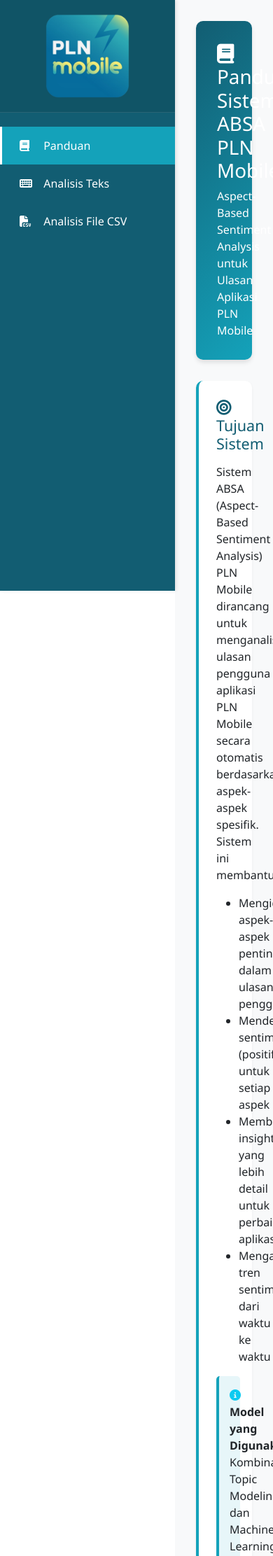
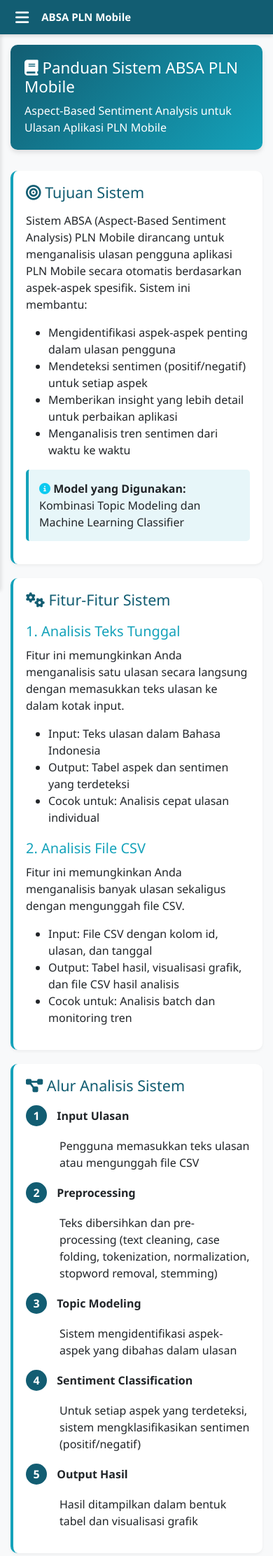
Before and after one commit to ririsariii/ABSA-PLN-Mobile, a Flask app: template templates/index.html in a window 390 px wide; the page is wider, and only the part inside the window is pictured. Shown: the top 2223 px of that part at 70% size. Run offline with Flask 3, Linux system fonts and the light colour scheme; the template is opened without the code that fills it, so the values that code supplies are empty; parts of the project's set-up code (start-up, migrations or seed data) failed here and were passed over.

Commit message:
Update index.html

```diff
--- a/templates/index.html
+++ b/templates/index.html
@@ -33,6 +33,7 @@
             padding: 0;
             z-index: 1000;
             box-shadow: 2px 0 5px rgba(0,0,0,0.1);
+            transition: transform 0.3s ease;
         }
 
         .sidebar-logo {
@@ -88,6 +89,7 @@
             padding: 30px;
             min-height: 100vh;
             background-color: #f8f9fa;
+            transition: margin-left 0.3s ease;
         }
 
         .page-header {
@@ -147,11 +149,97 @@
             margin-right: 10px;
             font-weight: bold;
         }
+
+        /* Mobile Topbar & Toggle */
+        .mobile-topbar {
+            display: none;
+            position: sticky;
+            top: 0;
+            z-index: 1001;
+            background-color: var(--pln-primary);
+            color: white;
+            padding: 12px 16px;
+            align-items: center;
+            gap: 12px;
+            box-shadow: 0 2px 5px rgba(0,0,0,0.15);
+        }
+
+        .sidebar-toggle-btn {
+            background: transparent;
+            border: none;
+            color: white;
+            font-size: 22px;
+            cursor: pointer;
+            line-height: 1;
+        }
+
+        .mobile-topbar span {
+            font-weight: 600;
+            font-size: 15px;
+        }
+
+        .sidebar-overlay {
+            display: none;
+            position: fixed;
+            inset: 0;
+            background: rgba(0,0,0,0.4);
+            z-index: 999;
+        }
+
+        /* Responsive breakpoints */
+        @media (max-width: 991.98px) {
+            .sidebar {
+                transform: translateX(-100%);
+            }
+            .sidebar.show {
+                transform: translateX(0);
+            }
+            .sidebar-overlay.show {
+                display: block;
+            }
+            .main-content {
+                margin-left: 0;
+                padding: 20px;
+            }
+            .mobile-topbar {
+                display: flex;
+            }
+        }
+
+        @media (max-width: 575.98px) {
+            .main-content {
+                padding: 15px;
+            }
+            .page-header {
+                padding: 20px;
+            }
+            .page-header h1 {
+                font-size: 1.4rem;
+            }
+            .guide-card {
+                padding: 18px;
+            }
+            pre {
+                white-space: pre-wrap;
+                word-break: break-word;
+            }
+        }
     </style>
 </head>
 <body>
+    <!-- Mobile Topbar -->
+    <div class="mobile-topbar">
+        <button class="sidebar-toggle-btn" id="sidebarToggleBtn" aria-label="Buka menu">
+            <i class="fas fa-bars"></i>
+        </button>
+        <span>ABSA PLN Mobile</span>
+    </div>
+
+    <!-- Overlay -->
+    <div class="sidebar-overlay" id="sidebarOverlay"></div>
+
     <!-- Sidebar -->
-    <div class="sidebar">
+    <div class="sidebar" id="sidebar">
         <div class="sidebar-logo" onclick="window.location.href='/'">
             <img src="{{ url_for('static', filename='/images/logo.png') }}"
             alt="PLN Mobile"
@@ -320,5 +408,49 @@
 
     <!-- Bootstrap JS -->
     <script src="https://cdn.jsdelivr.net/npm/bootstrap@5.3.0/dist/js/bootstrap.bundle.min.js"></script>
+
+    <!-- Sidebar Toggle Script -->
+    <script>
+        (function() {
+            var sidebar = document.getElementById('sidebar');
+            var overlay = document.getElementById('sidebarOverlay');
+            var toggleBtn = document.getElementById('sidebarToggleBtn');
+
+            function openSidebar() {
+                sidebar.classList.add('show');
+                overlay.classList.add('show');
+            }
+            function closeSidebar() {
+                sidebar.classList.remove('show');
+                overlay.classList.remove('show');
+            }
+
+            toggleBtn.addEventListener('click', function() {
+                if (sidebar.classList.contains('show')) {
+                    closeSidebar();
+                } else {
+                    openSidebar();
+                }
+            });
+
+            overlay.addEventListener('click', closeSidebar);
+
+            // Close sidebar when a menu link is clicked (mobile)
+            document.querySelectorAll('.sidebar-menu a').forEach(function(link) {
+                link.addEventListener('click', function() {
+                    if (window.innerWidth <= 991.98) {
+                        closeSidebar();
+                    }
+                });
+            });
+
+            // Reset state on resize back to desktop
+            window.addEventListener('resize', function() {
+                if (window.innerWidth > 991.98) {
+                    closeSidebar();
+                }
+            });
+        })();
+    </script>
 </body>
 </html>
```
